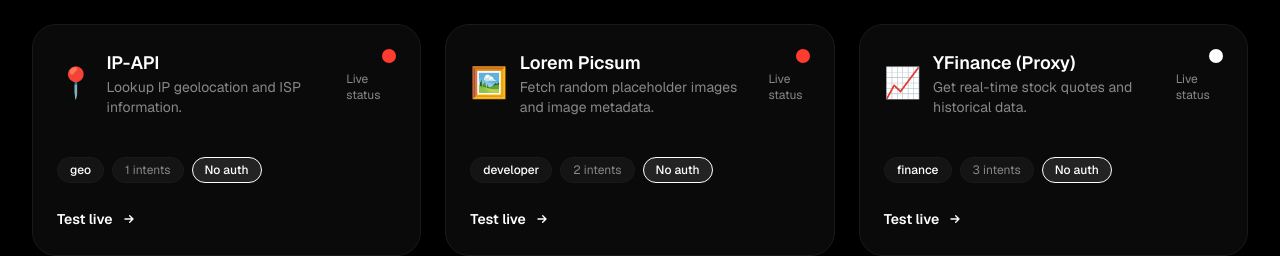
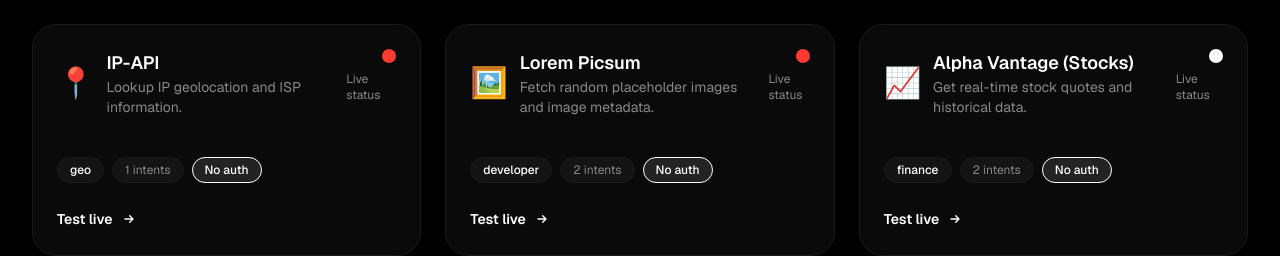
Before and after one commit to ankushvishnu/meetjin, a Next.js app in the folder apps/web/: page /explore in a window 1280 px wide. Shown: the part 2767-3023 px from the top of the page. Built offline with nearby package versions, Linux system fonts and the light colour scheme; no server answers.

Commit message:
Convert Alpha Vantage to use secure server-side proxy route for API keys

```diff
--- /dev/null
+++ b/apps/web/src/app/api/v1/community/alphavantage/query/route.ts
@@ -0,0 +1,56 @@
+import { NextRequest, NextResponse } from "next/server";
+
+export async function GET(request: NextRequest) {
+  try {
+    const searchParams = request.nextUrl.searchParams;
+    const func = searchParams.get("function") || "GLOBAL_QUOTE";
+    const symbol = searchParams.get("symbol");
+
+    if (!symbol) {
+      return NextResponse.json(
+        { error: "Symbol parameter is required" },
+        { status: 400 }
+      );
+    }
+
+    const apiKey = process.env.ALPHA_VANTAGE_API_KEY;
+    if (!apiKey) {
+      console.error("ALPHA_VANTAGE_API_KEY is not configured in .env.local");
+      return NextResponse.json(
+        { error: "Server API Key not configured" },
+        { status: 500 }
+      );
+    }
+
+    const targetUrl = `https://www.alphavantage.co/query?function=${func}&symbol=${symbol}&apikey=${apiKey}`;
+
+    const response = await fetch(targetUrl);
+
+    if (!response.ok) {
+      return NextResponse.json(
+        { error: `Alpha Vantage API returned status ${response.status}` },
+        { status: response.status }
+      );
+    }
+
+    const data = await response.json();
+
+    // If the API limit is reached, Alpha Vantage returns a 200 OK with an Information/Note field
+    if (data.Information || data.Note) {
+       console.warn("Alpha Vantage API Limit/Note:", data.Information || data.Note);
+    }
+
+    return NextResponse.json(data, {
+      headers: {
+        "Access-Control-Allow-Origin": "*",
+        "Cache-Control": "public, s-maxage=60, stale-while-revalidate=30",
+      },
+    });
+  } catch (error) {
+    console.error("Alpha Vantage Proxy Error:", error);
+    return NextResponse.json(
+      { error: "Internal server error connecting to Alpha Vantage" },
+      { status: 500 }
+    );
+  }
+}
--- a/apps/web/src/data/community-apis.ts
+++ b/apps/web/src/data/community-apis.ts
@@ -905,14 +905,14 @@
     ],
   },
   {
-    slug: "yfinance",
-    name: "YFinance (Proxy)",
+    slug: "alphavantage",
+    name: "Alpha Vantage (Stocks)",
     description: "Get real-time stock quotes and historical data.",
     category: "finance",
     emoji: "📈",
     requiresAuth: false,
     intentMapUrl: "https://meetjin.com/.well-known/jin.json",
-    baseUrl: "/api/v1/community/yfinance",
+    baseUrl: "/api/v1/community/alphavantage",
     intents: [
       {
         id: "get_stock_quote",
@@ -921,9 +921,15 @@
         triggers: ["get stock price", "stock quote", "lookup ticker", "stock price"],
         category: "finance",
         method: "GET",
-        endpoint: "/quote/{ticker}",
+        endpoint: "/query",
         parameters: {
-          ticker: {
+          function: {
+            type: "string",
+            description: "API function to call.",
+            required: true,
+            default: "GLOBAL_QUOTE",
+          },
+          symbol: {
             type: "string",
             description: "Stock ticker symbol (e.g., AAPL, GOOGL).",
             required: true,
@@ -937,45 +943,19 @@
       {
         id: "get_historical_data",
         name: "Get Historical Data",
-        description: "Retrieve historical OHLC data for a stock over a date range.",
+        description: "Retrieve historical daily data for a stock.",
         triggers: ["historical stock data", "ohlc data", "historical prices"],
         category: "finance",
         method: "GET",
-        endpoint: "/historical/{ticker}",
+        endpoint: "/query",
         parameters: {
-          ticker: {
+          function: {
             type: "string",
-            description: "Stock ticker symbol.",
+            description: "API function to call.",
             required: true,
-            example: "AAPL",
+            default: "TIME_SERIES_DAILY",
           },
-          interval: {
-            type: "string",
-            description: "Data interval (e.g., 1d, 1wk, 1mo).",
-            required: false,
-            default: "1d",
-          },
-          range: {
-            type: "string",
-            description: "Data range (e.g., 1mo, 1y, max).",
-            required: false,
-            default: "1mo",
-          },
-        },
-        requires_auth: false,
-        destructive: false,
-        confirmation_required: false,
-      },
-      {
-        id: "get_company_info",
-        name: "Get Company Info",
-        description: "Retrieve detailed company information including sector, employees, and website.",
-        triggers: ["company info", "stock info", "about company"],
-        category: "finance",
-        method: "GET",
-        endpoint: "/info/{ticker}",
-        parameters: {
-          ticker: {
+          symbol: {
             type: "string",
             description: "Stock ticker symbol.",
             required: true,
```
